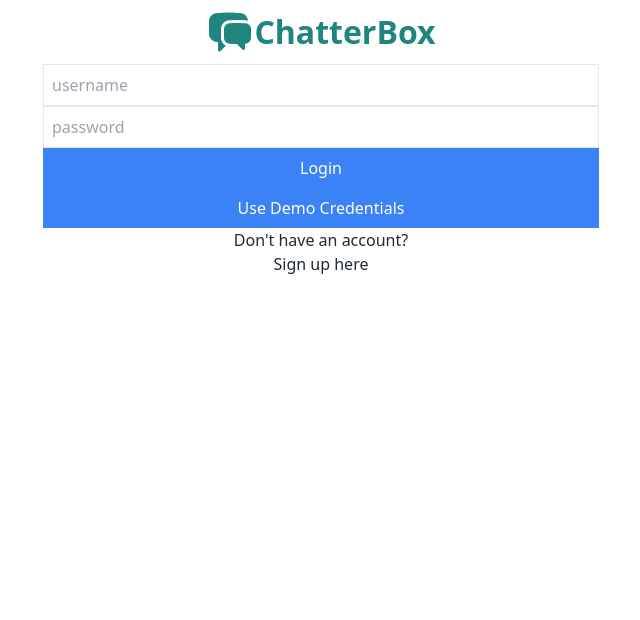
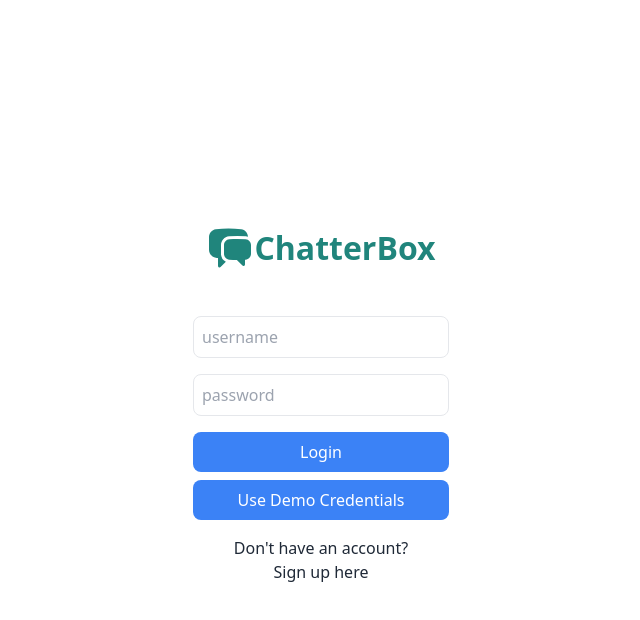
Before and after one commit to gabrielle67/Chatterbox, a React (Vite) app in the folder chatterbox/: page / in a window 1280 px wide. Shown: the top 620 px of the page, without its empty margins (319-959 px from the left). Built offline with nearby package versions, Linux system fonts and the light colour scheme; no server answers.

Commit message:
fix tailwind and messaging issues

```diff
--- a/chatterbox/src/App.jsx
+++ b/chatterbox/src/App.jsx
@@ -1,6 +1,7 @@
 import axios from "axios";
-import { UserContextProvider } from "./components/UserContext";
 import Routes from "./Routes";
+import { UserContextProvider } from "./context/UserContext";
+
 
 function App() {
 
--- a/chatterbox/src/Routes.jsx
+++ b/chatterbox/src/Routes.jsx
@@ -1,7 +1,7 @@
 import { useContext } from "react";
-import SignupAndLogin from "./components/Pages/Signup";
-import { UserContext } from "./components/UserContext";
-import Chat from "./components/Pages/Chat";
+import { UserContext } from "./context/UserContext";
+import Chat from "./pages/Chat";
+import SignupAndLogin from "./pages/Signup";
 
 export default function Routes() {
     const {username, id} = useContext(UserContext);
--- a/chatterbox/src/components/Pages/Chat.jsx
+++ b/chatterbox/src/pages/Chat.jsx
@@ -1,8 +1,8 @@
 import { useContext, useEffect, useState, useRef } from "react"
-import { LeftPanel } from "../ChatComponents/LeftPanel";
-import { UserContext } from "../UserContext";
-import { ContactPanel } from "../ChatComponents/ContactPanel";
-import { ChatPanel } from "../ChatComponents/ChatPanel";
+import { UserContext } from "../context/UserContext";
+import { ContactPanel } from "../components/chatPanels/ContactPanel";
+import { LeftPanel } from "../components/chatPanels/LeftPanel";
+import { ChatPanel } from "../components/chatPanels/ChatPanel";
  // import { connectToWS, sendMessage } from "./Axios";
 import axios from "axios";
 import _ from "lodash";
@@ -23,7 +23,7 @@ export default function Chat(){
 
     useEffect(() => {
         connectToWS();
-    }, []);
+    }, [selectedUserId]);
 
     function connectToWS() {
         const ws = new WebSocket('ws://localhost:4000');
@@ -67,7 +67,7 @@ export default function Chat(){
     }
 
     function sendMessage(e) {
-        e.preventDefault();
+        if (e) e.preventDefault();
         console.log('message sent');
         ws.send(JSON.stringify({
             recipient: selectedUserId,
@@ -106,7 +106,7 @@ export default function Chat(){
 
     useEffect(() => {
         if (selectedUserId) {
-
+            console.log(selectedUserId);
             axios.get('/messages/' + selectedUserId).then(res => {
                 setMessages(res.data);
             })
--- a/chatterbox/src/components/Pages/Signup.jsx
+++ b/chatterbox/src/pages/Signup.jsx
@@ -1,7 +1,7 @@
 import axios from "axios";
-import Header from "../Header";
+import Header from "../components/Header";
 import { useContext, useState } from "react"
-import { UserContext } from "../UserContext";
+import { UserContext } from "../context/UserContext";
 
 export default function SignupAndLogin(){
     const[username, setUsername] = useState('');
--- a/chatterbox/tailwind.config.js
+++ b/chatterbox/tailwind.config.js
@@ -2,9 +2,10 @@
 export default {
   content: [
     "./src/*.jsx",
+    "./src/pages/*.jsx",
+    "./src/context/*.jsx",
     "./src/components/*.jsx",
-    "./src/components/pages/*.jsx",
-    "./src/components/ChatComponents/*.jsx"
+    "./src/components/chatPanels/*.jsx"
   ],
   theme: {
     extend: {},
```
Also changed, not shown: chatterbox/src/components/chatPanels/ChatPanel.jsx (renamed from chatterbox/src/components/ChatComponents/ChatPanel.jsx), chatterbox/src/components/chatPanels/ContactPanel.jsx (renamed from chatterbox/src/components/ChatComponents/ContactPanel.jsx), chatterbox/src/components/chatPanels/LeftPanel.jsx (renamed from chatterbox/src/components/ChatComponents/LeftPanel.jsx), chatterbox/src/context/UserContext.jsx (renamed from chatterbox/src/components/UserContext.jsx).
